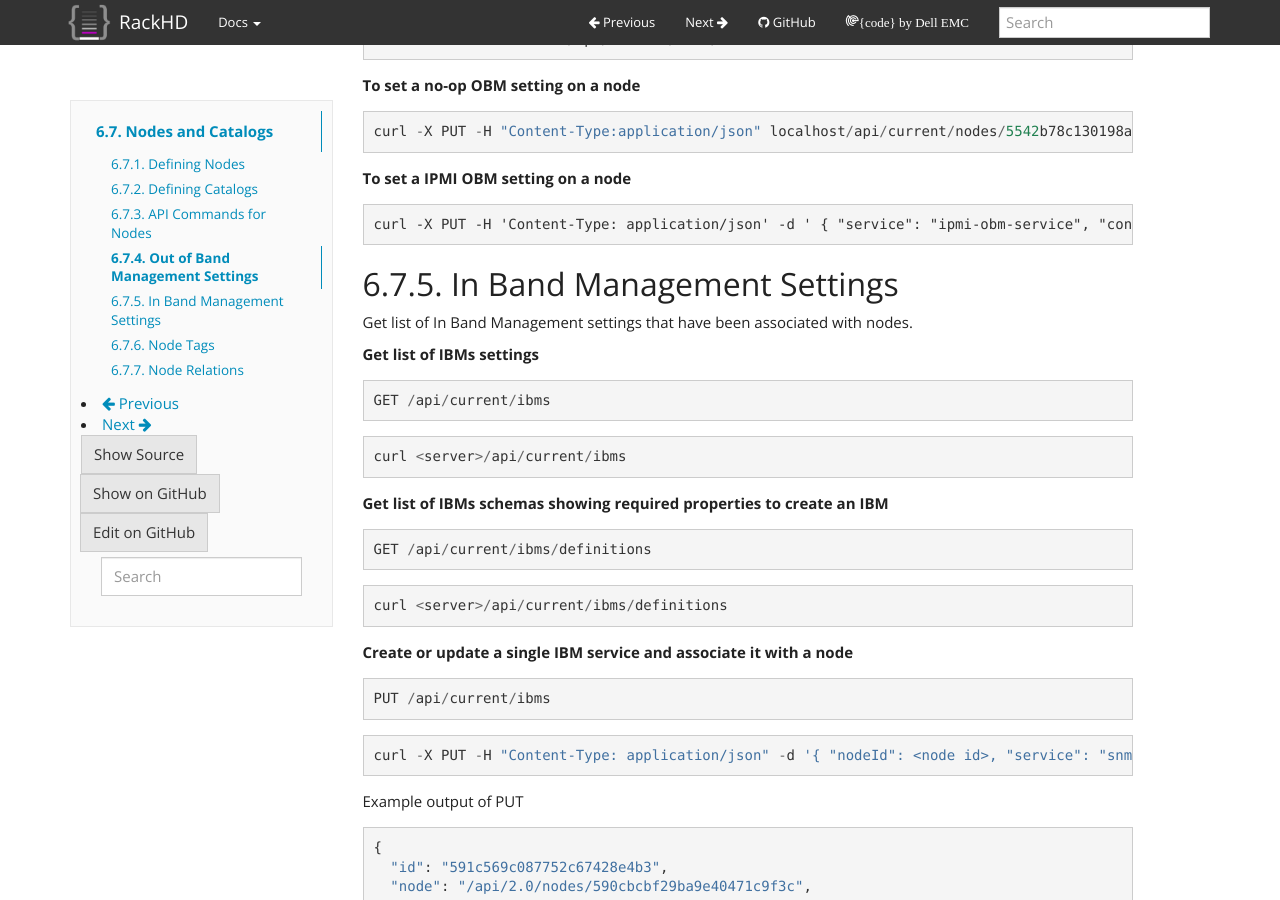
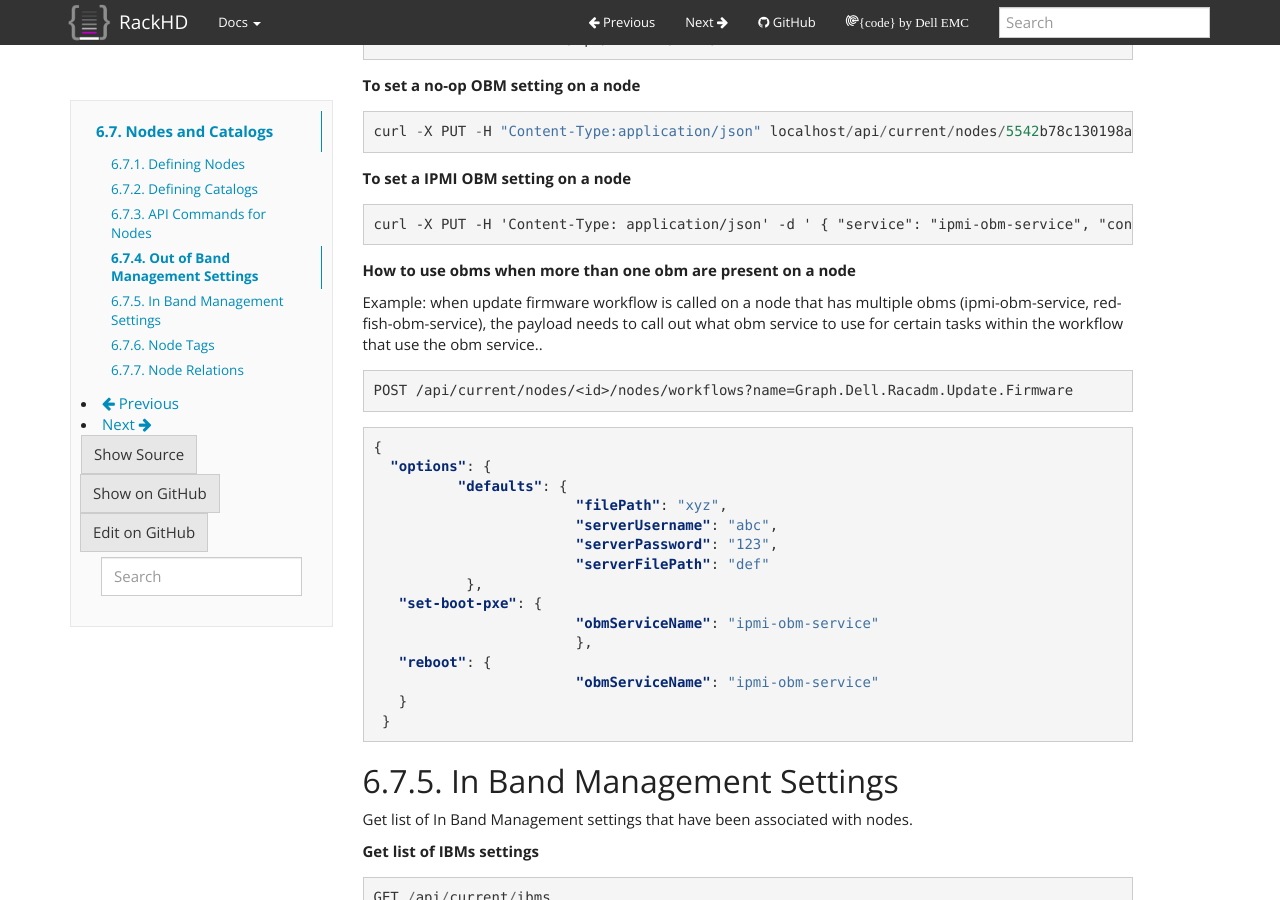
Before and after one commit to RackHD/docs, a Sphinx documentation site: the page built from docs/rackhd/nodes.rst, in a window 1280 px wide and 900 px high, scrolled down 5100 px. Built offline with Sphinx 7.4.7, drawn with Linux system fonts in a browser that asks for light colours.

Commit message:
Update nodes.rst

```diff
--- a/docs/rackhd/nodes.rst
+++ b/docs/rackhd/nodes.rst
@@ -201,6 +201,33 @@ Example output of PUT
 
 .. _node-api-tags-ref-label:
 
+
+**How to use obms when more than one obm are present on a node**
+
+Example: when update firmware workflow is called on a node that has multiple obms (ipmi-obm-service, redfish-obm-service), the payload needs to call out what obm service to use for certain tasks within the workflow that use the obm service..
+
+::
+
+    POST /api/current/nodes/<id>/nodes/workflows?name=Graph.Dell.Racadm.Update.Firmware
+
+.. code-block:: JSON
+
+	{
+	  "options": {
+		  "defaults": {
+				"filePath": "xyz",
+				"serverUsername": "abc",
+				"serverPassword": "123",
+				"serverFilePath": "def"
+		   },
+	   "set-boot-pxe": {
+				"obmServiceName": "ipmi-obm-service"
+				},
+	   "reboot": {
+				"obmServiceName": "ipmi-obm-service"
+	   }
+	 }
+
 In Band Management Settings
 ~~~~~~~~~~~~~~~~~~~~~~~~~~~~
 Get list of In Band Management settings that have been associated with nodes.
```
